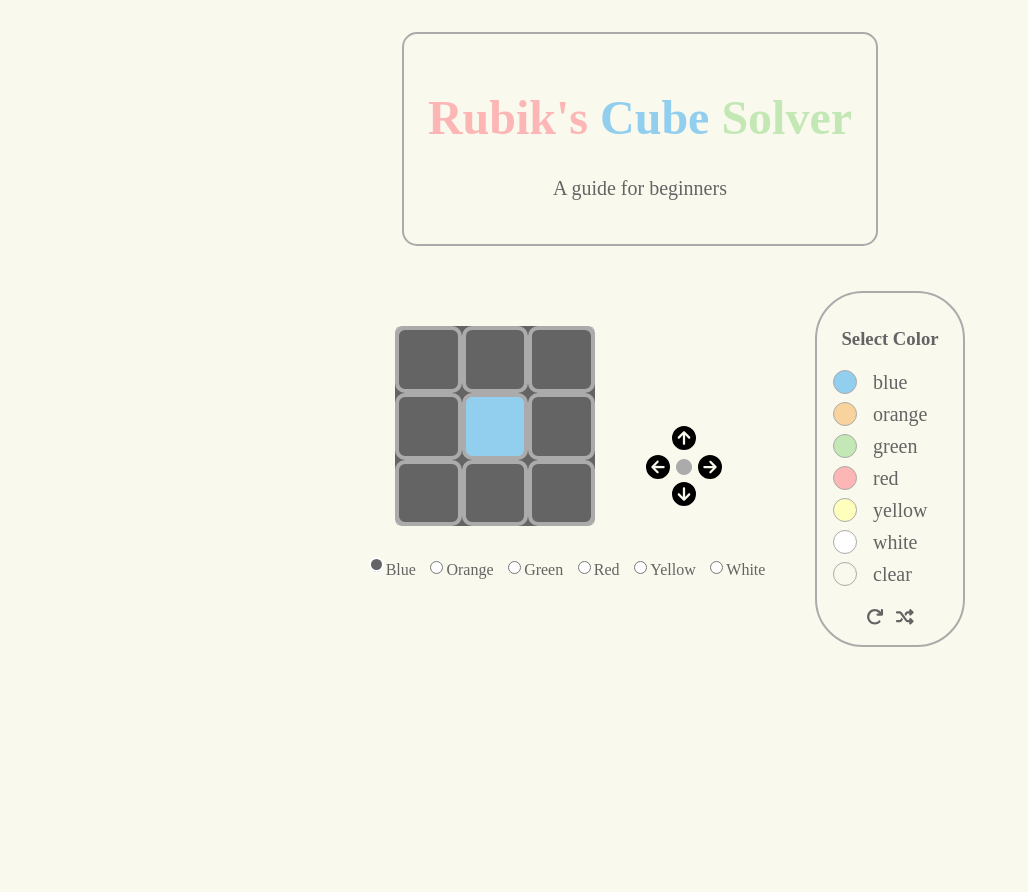
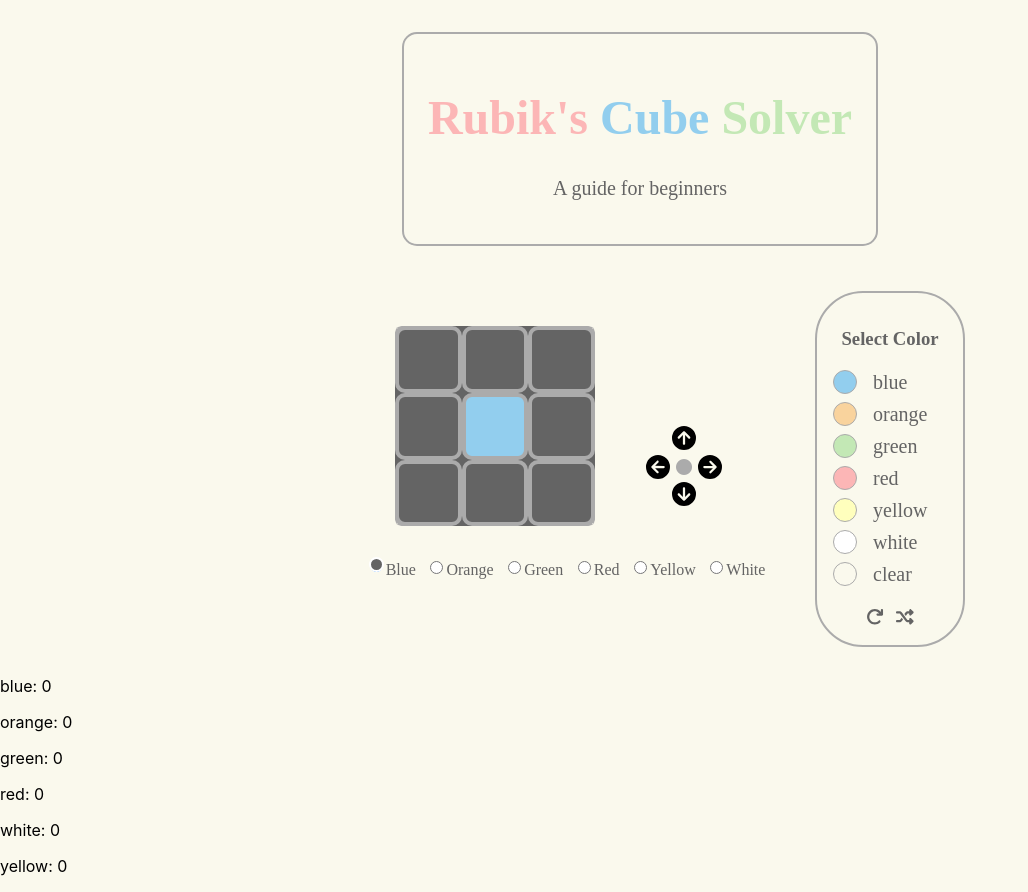
Before and after one commit to Delboy/rubiks-cube-solver, a React (Create React App) app: page / in a window 1280 px wide. Shown: the whole page, without its empty margins (0-1028 px from the left). Before the commit the page ends 800 px from the top, so only its background shows below. Built offline with nearby package versions, Linux system fonts and the light colour scheme; a web font is replaced by a local one.

Commit message:
added function that dosnt allow user to add more color segments then allowed

```diff
--- a/src/App.js
+++ b/src/App.js
@@ -2,10 +2,19 @@ import Header from "./components/Layout/Header";
 import Cube from "./components/Cube/Cube";
 import Buttons from "./components/Controls/Buttons";
 import ColorPicker from "./components/ColorPicker/ColorPicker";
+import { useSelector } from "react-redux";
 
 import classes from "./App.module.css";
 
 function App() {
+
+  const blueCount = useSelector(state => state.faces.colorCount.blue)
+  const redCount = useSelector(state => state.faces.colorCount.red)
+  const orangeCount = useSelector(state => state.faces.colorCount.orange)
+  const greenCount = useSelector(state => state.faces.colorCount.green)
+  const whiteCount = useSelector(state => state.faces.colorCount.white)
+  const yellowCount = useSelector(state => state.faces.colorCount.yellow)
+
   return (
     <>
       <div className={classes.main}>
@@ -20,6 +29,14 @@ function App() {
           </div>
         </div>
       </div>
+      <div>
+        <p>blue: {blueCount}</p>
+        <p>orange: {orangeCount}</p>
+        <p>green: {greenCount}</p>
+        <p>red: {redCount}</p>
+        <p>white: {whiteCount}</p>
+        <p>yellow: {yellowCount}</p>
+      </div>
     </>
   );
 }
--- a/src/components/Cube/CubeSegment.js
+++ b/src/components/Cube/CubeSegment.js
@@ -1,22 +1,51 @@
-import { useSelector } from "react-redux";
+import { useSelector, useDispatch } from "react-redux";
+import { facesActions } from "../../orientation";
 import { useState } from "react";
 
 const CubeSegment = (props) => {
   const colorSelected = useSelector((state) => state.faces.colorSelected);
+  const colorCount = useSelector((state) => state.faces.colorCount);
   const [backgroundColor, setBackgroundColor] = useState({});
 
+  const dispatch = useDispatch();
+
   const setColorHandler = (e) => {
-    e.preventDefault();
-    setBackgroundColor({ backgroundColor: `var(--color-${colorSelected})` });
+    let colorSelecetedAmount = colorCount[colorSelected];
+    let backgroundColor = e.target.style.backgroundColor
+      .substring(12)
+      .slice(0, -1);
+
+    // If the color selected is the same as the segments color remove the color
+    if (colorSelected === backgroundColor) {
+      setBackgroundColor({ backgroundColor: null });
+      dispatch(facesActions.removeFromColorCounter(colorSelected));
+      return;
+    }
+
+    // If the color selected is the same as segments color, do nothing
+    if (colorSelected === backgroundColor) {
+      return;
+    }
+
+    // If the segment has a color, remove that color and replace with the color selcted
+    if (backgroundColor && colorSelecetedAmount < 8) {
+      console.log("2");
+      setBackgroundColor({ backgroundColor: `var(--color-${colorSelected})` });
+      dispatch(facesActions.removeFromColorCounter(backgroundColor));
+      dispatch(facesActions.addToColorCounter(colorSelected));
+      return;
+    }
+
+    // If the segment has no color, add the color selected
+    if (colorSelecetedAmount < 8) {
+      console.log("3");
+      setBackgroundColor({ backgroundColor: `var(--color-${colorSelected})` });
+      dispatch(facesActions.addToColorCounter(colorSelected));
+      return;
+    }
   };
 
-  return (
-    <div
-      onClick={setColorHandler}
-      style={backgroundColor}
-    >
-    </div>
-  );
+  return <div onClick={setColorHandler} style={backgroundColor}></div>;
 };
 
 export default CubeSegment;
--- a/src/orientation/index.js
+++ b/src/orientation/index.js
@@ -93,7 +93,21 @@ const axisesSlice = createSlice({
 
 const initialFaceState = {
   currentFace: "blue",
-  colorSelected: null
+  colorSelected: null,
+  colorCount: {
+    blue: 0,
+    orange: 0,
+    green: 0,
+    red: 0,
+    white: 0,
+    yellow: 0,
+  }
+  // blueCount: 0,
+  // orangeCount: 0,
+  // greenCount: 0,
+  // redCount: 0,
+  // whiteCount: 0,
+  // yellowCount: 0,
 };
 
 const facesSlice = createSlice({
@@ -105,8 +119,13 @@ const facesSlice = createSlice({
     },
     setColorSelected(state, action){
       state.colorSelected = action.payload
-    }
-
+    },
+    addToColorCounter(state, action){
+        state.colorCount[action.payload] += 1
+    },
+    removeFromColorCounter(state, action){
+        state.colorCount[action.payload] -= 1
+    },
   },
 });
 
```
